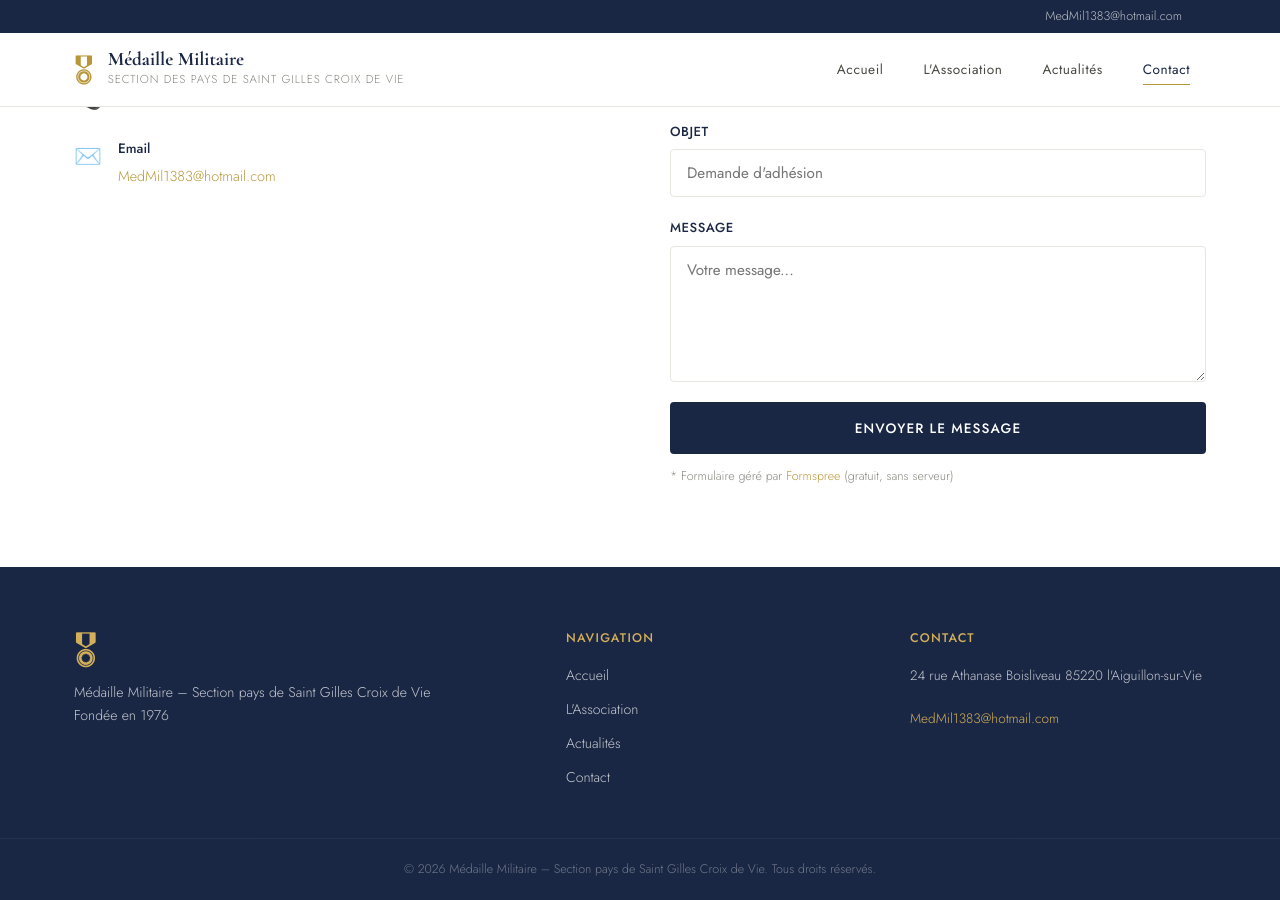
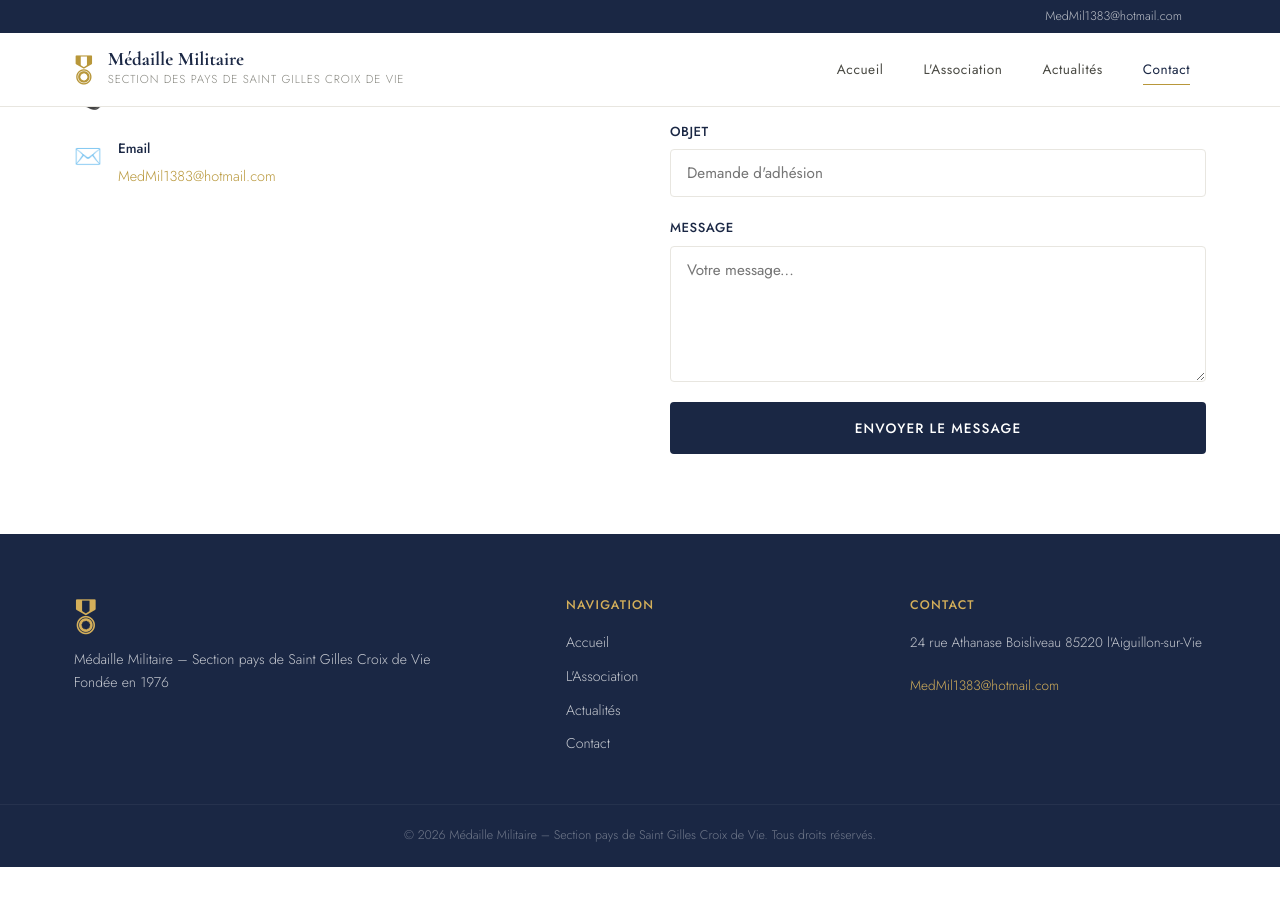
Before and after one commit to M3ph1s85/medaille-militaire, a Jekyll site: the page built from contact.md, in a window 1280 px wide and 900 px high, scrolled down 570 px. Built offline with Jekyll 4.4.1, drawn with Linux system fonts in a browser that asks for light colours; after the commit the page ends 1437 px from its top, so only the background shows below that.

Commit message:
Update contact.md

```diff
--- a/contact.md
+++ b/contact.md
@@ -65,7 +65,6 @@ permalink: /contact/
         </div>
         <button type="submit" class="btn btn-primary">Envoyer le message</button>
       </form>
-      <p class="form-note">* Formulaire géré par <a href="https://formspree.io" target="_blank">Formspree</a> (gratuit, sans serveur)</p>
     </div>
 
   </div>
```
